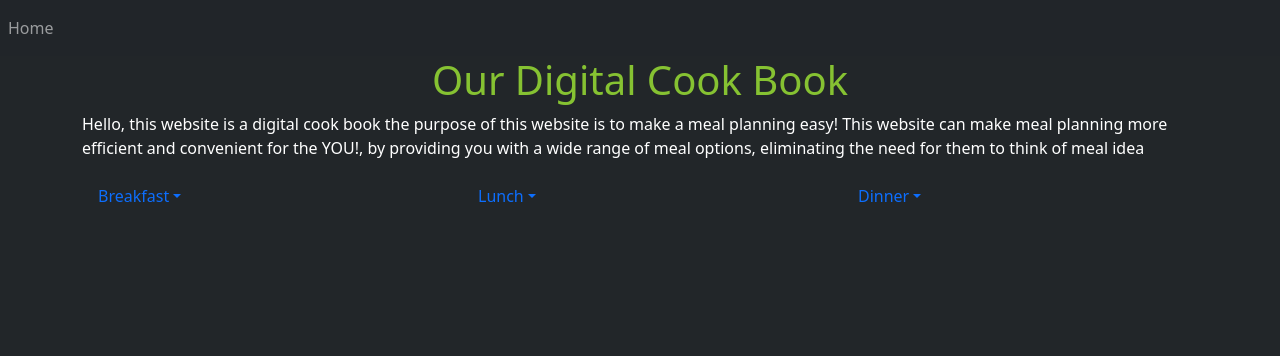
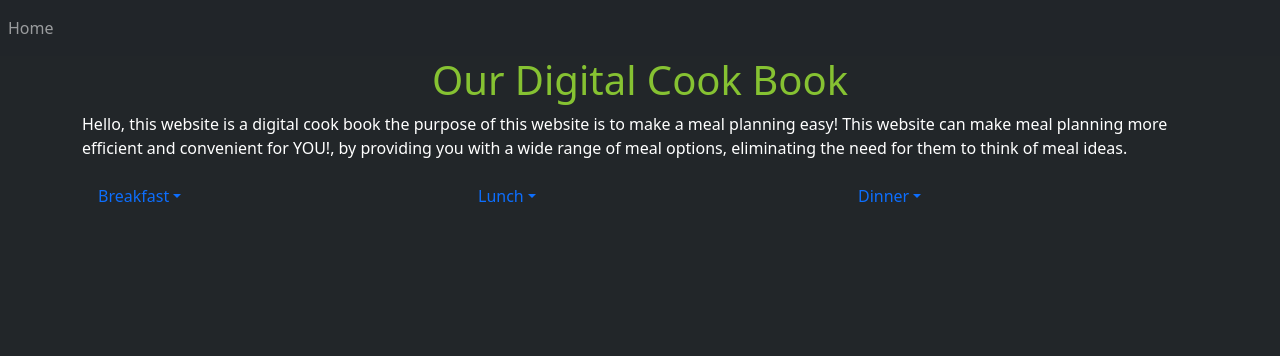
Before and after one commit to RalphLucio/Free-Digital-Cook-Book-Master-Final, a Flask app: page / in a window 1280 px wide. Shown: the top 356 px of the page. Run offline with Flask 2, Linux system fonts and the light colour scheme; some libraries are stand-ins or nearby versions.

Commit message:
html updates

```diff
--- a/templates/home.html
+++ b/templates/home.html
@@ -22,8 +22,8 @@
         <div>
             <p style="color:white;">
             Hello, this website is a digital cook book the purpose of this website is to make a meal planning easy!
-            This website can make meal planning more efficient and convenient for the YOU!, by providing you with a wide range of meal options,
-            eliminating the need for them to think of meal idea
+            This website can make meal planning more efficient and convenient for YOU!, by providing you with a wide range of meal options,
+            eliminating the need for them to think of meal ideas.
             </p>
         </div>
     </article>
```
Also changed, not shown: 1 other file.
